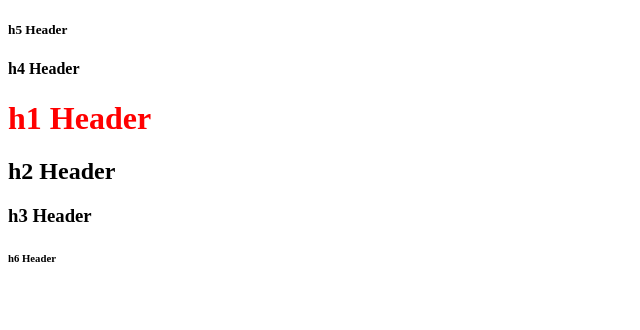
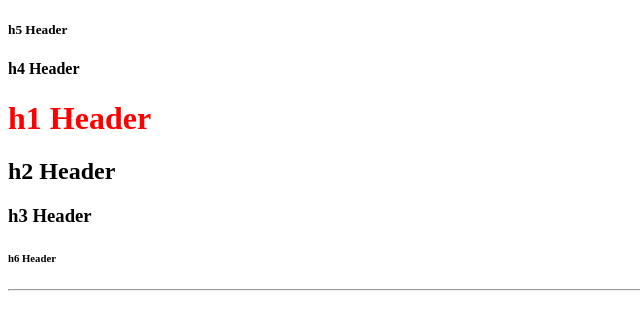
Before and after one commit to GulnazAlisherova/lessonJS-3, a plain HTML site: page index.html in a window 1280 px wide. Shown: the whole page, without its empty margins (0-640 px from the left). Drawn offline with Linux system fonts and the light colour scheme.

Commit message:
added exercise1

```diff
--- a/index.html
+++ b/index.html
@@ -8,7 +8,10 @@
 
 <div id="exercises"></div>
 
+<div id="exercise1">
+  <hr>
+</div>
+
   <script src="./script.js"></script>
-
 </body>
 </html>
```
Also changed, not shown: script.js (+5 -2 lines).
